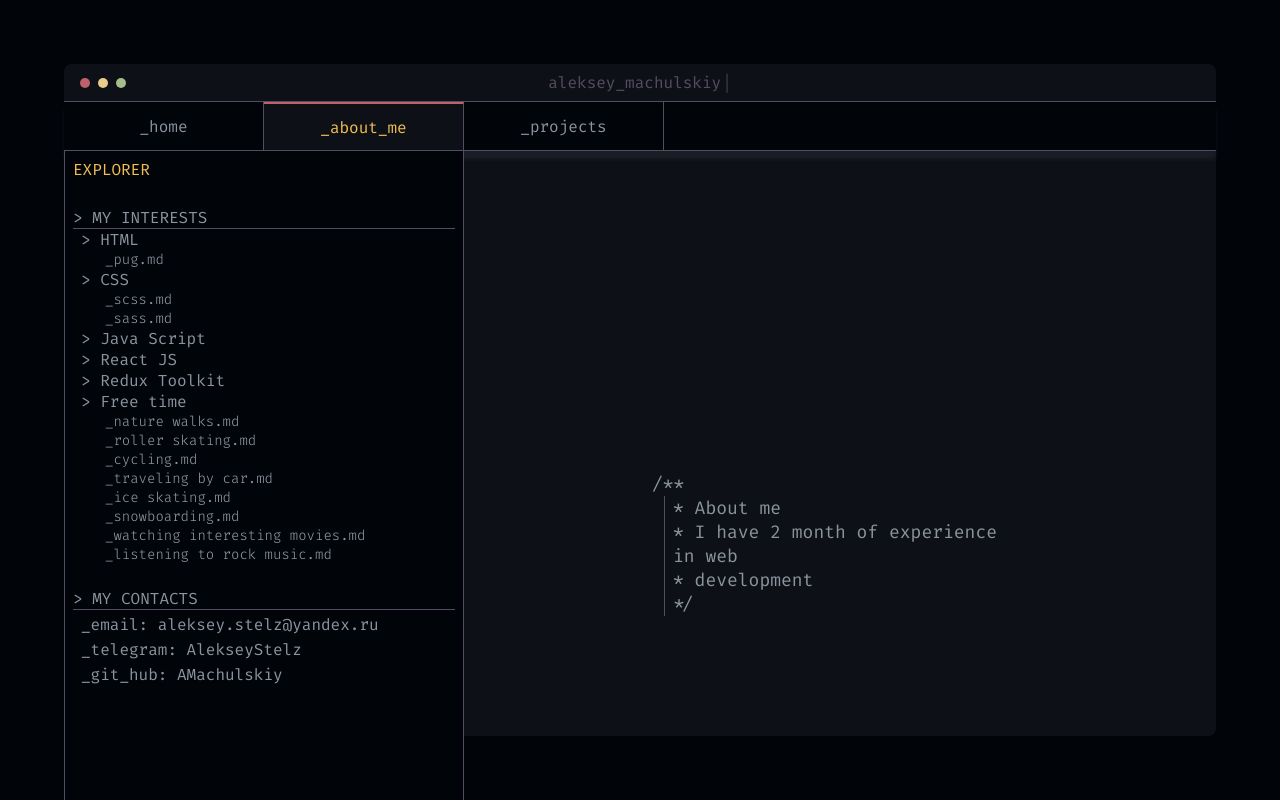
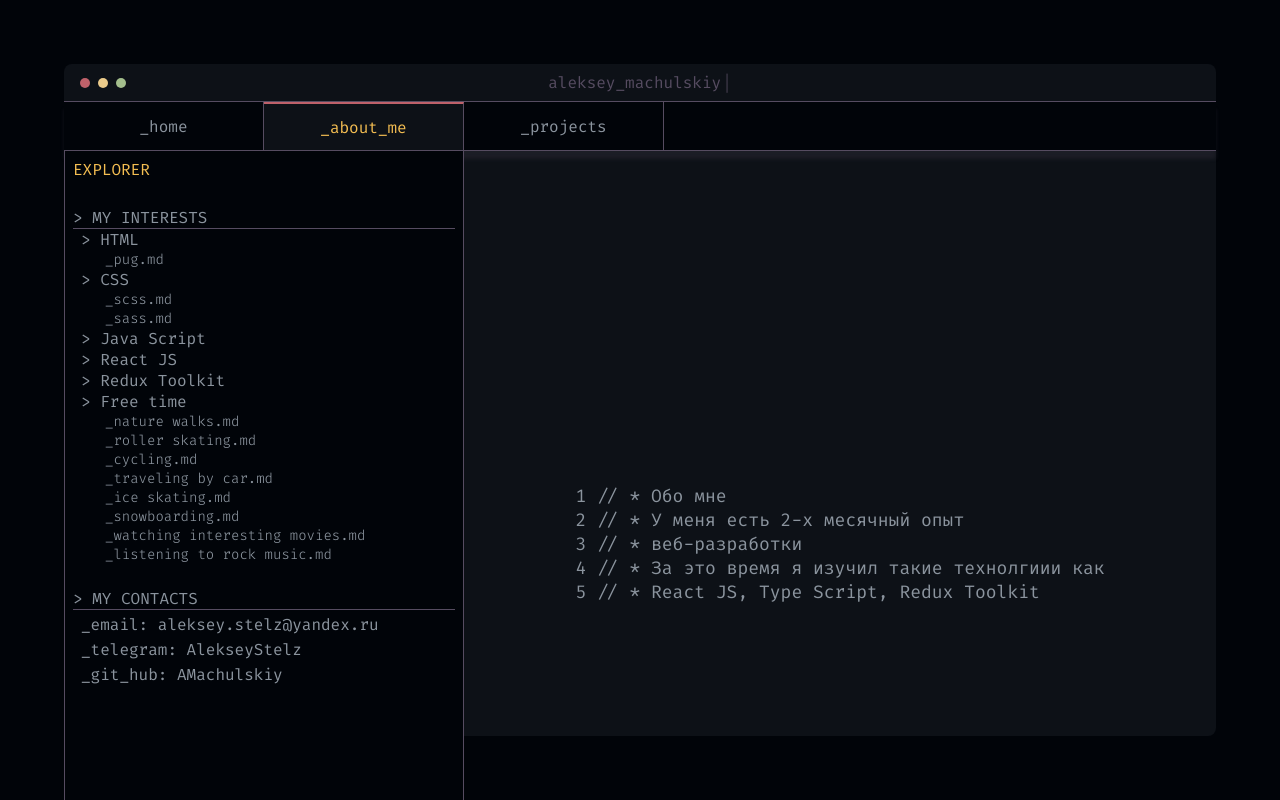
Before and after one commit to AMachulskiy/portfolio, a React app: page /aboutme in a window 1280 px wide. Shown: the top 800 px of the page. Built offline with nearby package versions, Linux system fonts and the light colour scheme; the HTML template or start-up script is replaced by a standard one.

Commit message:
Добавил вывод информации о себе
Добавил предварительный файл данных
Осуществил предварительный форматированный вывод информации о себе

```diff
--- /dev/null
+++ b/src/data/aboutMe.ts
@@ -0,0 +1,4 @@
+const aboutMe =
+  'Обо мне / У меня есть 2-х месячный опыт / веб-разработки / За это время я изучил такие технолгиии как / React JS, Type Script, Redux Toolkit'
+
+export default aboutMe
--- a/src/pages/about/aboutMe.scss
+++ b/src/pages/about/aboutMe.scss
@@ -49,7 +49,7 @@
 .about {
   align-self: center;
   justify-self: center;
-  width: 50%;
+  max-width: 600px;
   font-size: 18px;
   &__text {
     margin-left: $size * 1.5;
--- a/src/pages/about/aboutMe.tsx
+++ b/src/pages/about/aboutMe.tsx
@@ -3,6 +3,7 @@ import myInterests from '@src/data/myInterests'
 import myContacts from '@src/data/myContacts'
 
 import './aboutMe.scss'
+import aboutMe from '@src/data/aboutMe'
 
 const AboutMe: React.FC = () => {
   const renderInterests = (myInterest) => {
@@ -32,6 +33,19 @@ const AboutMe: React.FC = () => {
     return interestsHTML
   }
 
+  const renderAboutMe = (text: string) => {
+    const html = []
+    const textArr = text.split('/')
+    textArr.map((txt, id) => {
+      html.push(
+        <div>
+          {`${id + 1} // `} {`* ${txt}`}
+        </div>
+      )
+    })
+    return html
+  }
+
   return (
     <section className='aboutme'>
       <div className='navigation'>
@@ -55,13 +69,7 @@ const AboutMe: React.FC = () => {
           ))}
         </div>
       </div>
-      <div className='about'>
-        <p>{'/**'}</p>
-        <p className='about__text'>* About me</p>
-        <p className='about__text'>* I have 2 month of experience in web</p>
-        <p className='about__text'>* development</p>
-        <p className='about__text'>*/</p>
-      </div>
+      <div className='about'>{renderAboutMe(aboutMe)}</div>
     </section>
   )
 }
```
